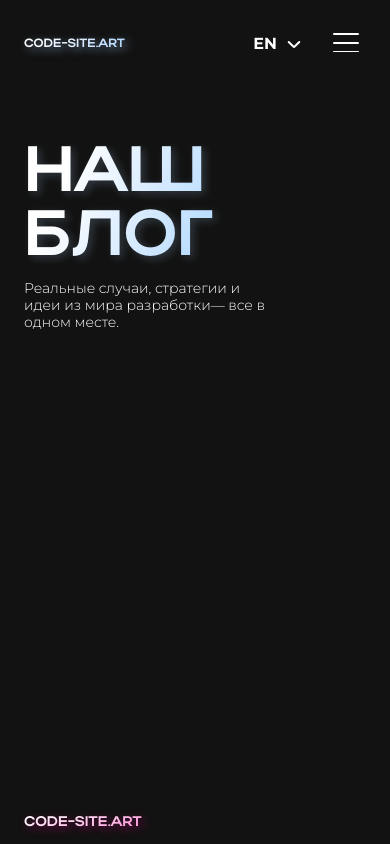
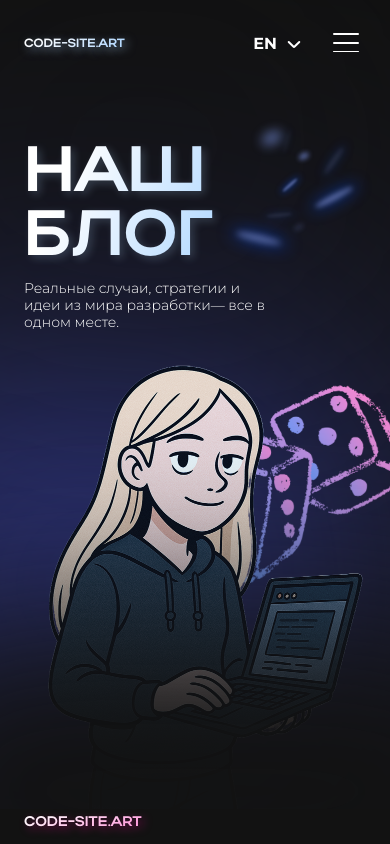
Before and after one commit to cyanidium-dev/code-site-frontend, a Next.js app: page /en/blog in a window 390 px wide. Shown: the top 844 px of the page. Built offline with nearby package versions, Linux system fonts and the light colour scheme.

Commit message:
added images for mobile

```diff
--- a/messages/uk.json
+++ b/messages/uk.json
@@ -240,7 +240,7 @@
   },
   "blogPage": {
     "title": "Наш блог",
-    "description": "Реальные случаи, стратегии и идеи из мира разработки— все в одном месте.",
+    "description": "Реальные случаи, стратегии и идеи из мира разработки — все в одном месте.",
     "readMore": "Читать дальше",
     "minutes": "{count, plural, one {минута} few {минуты} many {минут} other {минут}}"
   }
--- a/src/app/[locale]/globals.css
+++ b/src/app/[locale]/globals.css
@@ -20,6 +20,7 @@
   --color-blue: #268df4;
   --color-blue-light: #b5daff;
   --color-blue-bright: #4dd0ff;
+  --color-purple-bright: #4f5dff;
   --color-purple-light: #eaebff;
 
   --font-actay: var(--font-actay), sans-serif;
--- a/src/components/blogPage/hero/Hero.tsx
+++ b/src/components/blogPage/hero/Hero.tsx
@@ -1,13 +1,15 @@
 import Container from "@/components/shared/container/Container";
 import PageTitle from "@/components/shared/titles/PageTitle";
 import { useTranslations } from "next-intl";
+import HeroDecorations from "./HeroDecorations";
 
 export default function Hero() {
   const t = useTranslations("blogPage");
 
   return (
-    <section className="pt-[135px] lg:pt-[149px] pb-[479px] lg:pb-[330px]">
-      <Container className="flex flex-col lg:flex-row-reverse gap-[9px] lg:justify-between lg:items-center">
+    <section className="">
+      <Container className="relative flex flex-col lg:flex-row-reverse gap-[9px] lg:justify-between lg:items-center pt-[135px] lg:pt-[149px] pb-[479px] lg:pb-[330px]">
+        <HeroDecorations />
         <PageTitle className="max-w-[195px] lg:max-w-[295px] text-[64px] lg:text-[96px] leading-none">
           {t("title")}
         </PageTitle>
--- /dev/null
+++ b/src/components/blogPage/hero/HeroDecorations.tsx
@@ -0,0 +1,95 @@
+"use client";
+import Image from "next/image";
+import * as motion from "motion/react-client";
+import { fadeInAnimation } from "@/utils/animationVariants";
+import { useScroll, useTransform } from "motion/react";
+import { useRef } from "react";
+
+export default function HeroDecorations() {
+  const sectionRef = useRef<HTMLDivElement>(null);
+
+  // Відслідковуємо скрол секції
+  const { scrollYProgress } = useScroll({
+    target: sectionRef,
+    offset: ["start end", "end start"],
+  });
+
+  // Швидкий параллакс (рухається швидше)
+  const fastY = useTransform(scrollYProgress, [0, 1], [120, -120]);
+
+  const middleY = useTransform(scrollYProgress, [0, 1], [60, -60]);
+
+  // Повільний параллакс (рухається повільніше)
+  const slowY = useTransform(scrollYProgress, [0, 1], [-120, 120]);
+
+  return (
+    <div ref={sectionRef} className="absolute inset-0 pointer-events-none">
+      <motion.div
+        //    style={{ y: slowY }}
+        className="absolute top-[344px] left-[calc(50%-177px)] w-[353px] h-auto aspect-[353/530]"
+      >
+        <motion.div
+          initial="hidden"
+          whileInView="visible"
+          exit="exit"
+          viewport={{ once: true, amount: 0.1 }}
+          variants={fadeInAnimation({ delay: 0.3, scale: 0.95 })}
+        >
+          <Image
+            src="/images/blogPage/hero/girl.png"
+            alt="girl"
+            width={353}
+            height={530}
+            className="w-[353px] h-auto"
+          />
+        </motion.div>
+      </motion.div>
+
+      <motion.div
+        //    style={{ y: slowY }}
+        className="absolute top-[115px] right-[calc(50%-180px)] w-[164px] lg:w-[244px] h-auto aspect-[244/235]"
+      >
+        <motion.div
+          initial="hidden"
+          whileInView="visible"
+          exit="exit"
+          viewport={{ once: true, amount: 0.1 }}
+          variants={fadeInAnimation({ delay: 0.3, scale: 0.95 })}
+        >
+          <Image
+            src="/images/blogPage/hero/drops-blue.svg"
+            alt="blue drops"
+            width="244"
+            height="235"
+            className="w-[164px] lg:w-[244px] h-auto"
+          />
+        </motion.div>
+      </motion.div>
+
+      <motion.div
+        //    style={{ y: slowY }}
+        className="absolute -z-10 top-[385px] right-[calc(50%-213px)] w-[255px] lg:w-[365px] h-auto aspect-[365/283]"
+      >
+        <motion.div
+          initial="hidden"
+          whileInView="visible"
+          exit="exit"
+          viewport={{ once: true, amount: 0.1 }}
+          variants={fadeInAnimation({ delay: 0.3, scale: 0.95 })}
+        >
+          <Image
+            src="/images/blogPage/hero/dices.png"
+            alt="dices"
+            width="365"
+            height="283"
+            className="w-[255px] lg:w-[365px] h-auto"
+          />
+        </motion.div>
+      </motion.div>
+
+      <div className="absolute -z-30 top-[373px] left-[calc(50%-337px)] w-[469px] h-[420px] rounded-full bg-purple-bright supports-[backdrop-filter]:blur-[164px] will-change-transform" />
+      <div className="absolute -z-20 top-[-51px] left-[calc(50%-400px)] w-[697px] h-[392px] rounded-full bg-black supports-[backdrop-filter]:blur-[176.7px] will-change-transform" />
+      <div className="absolute z-10 bottom-[-168px] left-[calc(50%-371px)] w-[194%] h-[372px] rounded-full bg-black supports-[backdrop-filter]:blur-[90px] will-change-transform" />
+    </div>
+  );
+}
```
